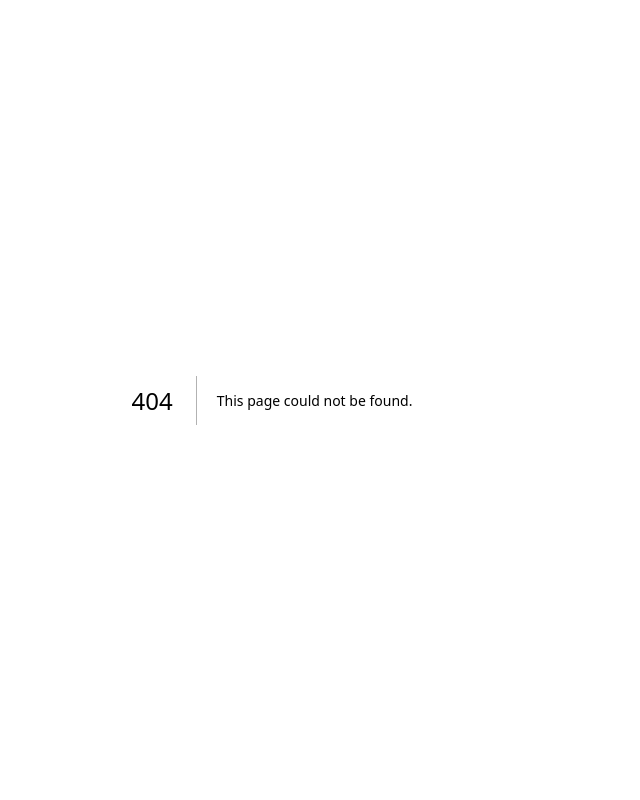
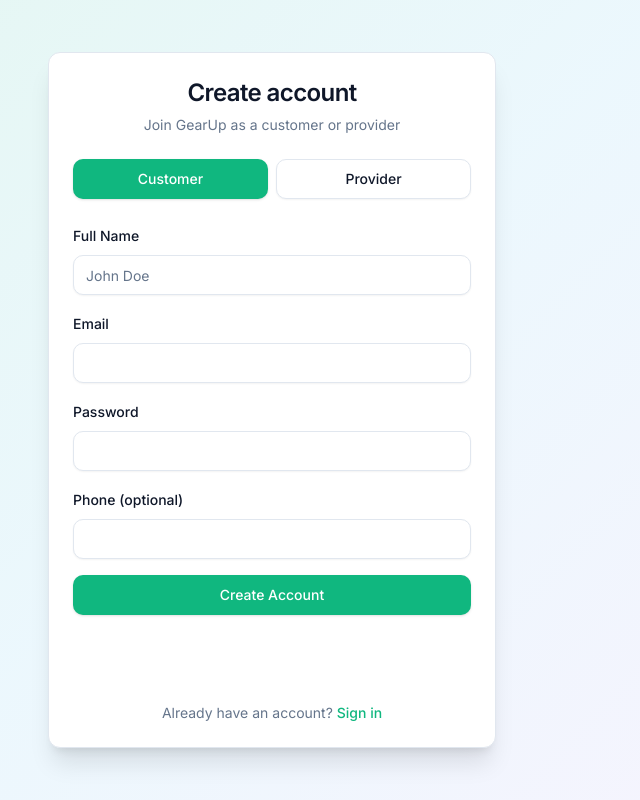
Before and after one commit to kaziashik/GearUp, a Next.js app in the folder Frontend/: page /register in a window 1280 px wide. Before the commit this address had no page. Shown: the whole page, without its empty margins (368-1008 px from the left). Built offline with nearby package versions, Linux system fonts and the light colour scheme; no server answers.

Commit message:
feat(frontend/auth-ui): add login and register forms with google oauth

```diff
--- /dev/null
+++ b/Frontend/app/(authGroup)/_components/AuthForms.tsx
@@ -0,0 +1,219 @@
+"use client";
+
+import { useRouter, useSearchParams } from "next/navigation";
+import { useState } from "react";
+import Link from "next/link";
+import { GoogleLogin } from "@react-oauth/google";
+import { toast } from "sonner";
+import { Button } from "@/components/ui/button";
+import { Input } from "@/components/ui/input";
+import { Label } from "@/components/ui/label";
+import { Card, CardContent, CardDescription, CardHeader, CardTitle } from "@/components/ui/card";
+import { loginAction, googleLoginAction } from "../_actions/authAction";
+import { getDashboardPath } from "@/utils/jwt";
+import { Role } from "@/lib/types";
+
+export function LoginForm() {
+  const router = useRouter();
+  const searchParams = useSearchParams();
+  const redirect = searchParams.get("redirect") || "";
+  const [loading, setLoading] = useState(false);
+
+  async function handleSubmit(e: React.FormEvent<HTMLFormElement>) {
+    e.preventDefault();
+    setLoading(true);
+    const form = new FormData(e.currentTarget);
+    const email = form.get("email") as string;
+    const password = form.get("password") as string;
+
+    const result = await loginAction(email, password);
+    setLoading(false);
+
+    if (result.success && result.data) {
+      toast.success("Welcome back!");
+      const path = redirect || getDashboardPath(result.data.user.role);
+      router.push(path);
+      router.refresh();
+    } else {
+      toast.error(result.message || "Login failed");
+    }
+  }
+
+  async function handleGoogle(credential: string) {
+    setLoading(true);
+    const result = await googleLoginAction(credential);
+    setLoading(false);
+
+    if (result.success && result.data) {
+      toast.success("Signed in with Google!");
+      router.push(redirect || getDashboardPath(result.data.user.role));
+      router.refresh();
+    } else {
+      toast.error(result.message || "Google login failed");
+    }
+  }
+
+  return (
+    <Card className="w-full max-w-md shadow-xl animate-fade-in">
+      <CardHeader className="text-center">
+        <CardTitle className="text-2xl">Welcome back</CardTitle>
+        <CardDescription>Sign in to your GearUp account</CardDescription>
+      </CardHeader>
+      <CardContent className="space-y-6">
+        <form onSubmit={handleSubmit} className="space-y-4">
+          <div className="space-y-2">
+            <Label htmlFor="email">Email</Label>
+            <Input id="email" name="email" type="email" required placeholder="you@example.com" />
+          </div>
+          <div className="space-y-2">
+            <Label htmlFor="password">Password</Label>
+            <Input id="password" name="password" type="password" required placeholder="••••••••" />
+          </div>
+          <Button type="submit" className="w-full" disabled={loading}>
+            {loading ? "Signing in..." : "Sign In"}
+          </Button>
+        </form>
+
+        {process.env.NEXT_PUBLIC_GOOGLE_CLIENT_ID && (
+          <div className="relative">
+            <div className="absolute inset-0 flex items-center">
+              <span className="w-full border-t" />
+            </div>
+            <div className="relative flex justify-center text-xs uppercase">
+              <span className="bg-card px-2 text-muted-foreground">Or continue with</span>
+            </div>
+          </div>
+        )}
+
+        {process.env.NEXT_PUBLIC_GOOGLE_CLIENT_ID && (
+          <div className="flex justify-center">
+            <GoogleLogin
+              onSuccess={(res) => res.credential && handleGoogle(res.credential)}
+              onError={() => toast.error("Google sign-in failed")}
+              theme="outline"
+              size="large"
+              width="100%"
+            />
+          </div>
+        )}
+
+        <p className="text-center text-sm text-muted-foreground">
+          Don&apos;t have an account?{" "}
+          <Link href="/register" className="text-primary font-medium hover:underline">
+            Create one
+          </Link>
+        </p>
+      </CardContent>
+    </Card>
+  );
+}
+
+export function RegisterForm({ defaultRole }: { defaultRole?: Role }) {
+  const router = useRouter();
+  const [loading, setLoading] = useState(false);
+  const [role, setRole] = useState<Role>(defaultRole || "CUSTOMER");
+
+  async function handleSubmit(e: React.FormEvent<HTMLFormElement>) {
+    e.preventDefault();
+    setLoading(true);
+    const form = new FormData(e.currentTarget);
+
+    const { registerAction } = await import("../_actions/authAction");
+    const result = await registerAction({
+      name: form.get("name") as string,
+      email: form.get("email") as string,
+      password: form.get("password") as string,
+      role,
+      phone: (form.get("phone") as string) || undefined,
+    });
+    setLoading(false);
+
+    if (result.success && result.data) {
+      toast.success("Account created successfully!");
+      router.push(getDashboardPath(result.data.user.role));
+      router.refresh();
+    } else {
+      toast.error(result.message || "Registration failed");
+    }
+  }
+
+  async function handleGoogle(credential: string) {
+    setLoading(true);
+    const result = await googleLoginAction(credential, role);
+    setLoading(false);
+
+    if (result.success && result.data) {
+      toast.success("Account created with Google!");
+      router.push(getDashboardPath(result.data.user.role));
+      router.refresh();
+    } else {
+      toast.error(result.message || "Google sign-up failed");
+    }
+  }
+
+  return (
+    <Card className="w-full max-w-md shadow-xl animate-fade-in">
+      <CardHeader className="text-center">
+        <CardTitle className="text-2xl">Create account</CardTitle>
+        <CardDescription>Join GearUp as a customer or provider</CardDescription>
+      </CardHeader>
+      <CardContent className="space-y-6">
+        <div className="grid grid-cols-2 gap-2">
+          {(["CUSTOMER", "PROVIDER"] as Role[]).map((r) => (
+            <Button
+              key={r}
+              type="button"
+              variant={role === r ? "default" : "outline"}
+              onClick={() => setRole(r)}
+              className="w-full"
+            >
+              {r === "CUSTOMER" ? "Customer" : "Provider"}
+            </Button>
+          ))}
+        </div>
+
+        <form onSubmit={handleSubmit} className="space-y-4">
+          <div className="space-y-2">
+            <Label htmlFor="name">Full Name</Label>
+            <Input id="name" name="name" required placeholder="John Doe" />
+          </div>
+          <div className="space-y-2">
+            <Label htmlFor="email">Email</Label>
+            <Input id="email" name="email" type="email" required />
+          </div>
+          <div className="space-y-2">
+            <Label htmlFor="password">Password</Label>
+            <Input id="password" name="password" type="password" required minLength={6} />
+          </div>
+          <div className="space-y-2">
+            <Label htmlFor="phone">Phone (optional)</Label>
+            <Input id="phone" name="phone" type="tel" />
+          </div>
+          <Button type="submit" className="w-full" disabled={loading}>
+            {loading ? "Creating account..." : "Create Account"}
+          </Button>
+        </form>
+
+        {process.env.NEXT_PUBLIC_GOOGLE_CLIENT_ID && (
+          <div className="flex justify-center">
+            <GoogleLogin
+              onSuccess={(res) => res.credential && handleGoogle(res.credential)}
+              onError={() => toast.error("Google sign-up failed")}
+              text="signup_with"
+              theme="outline"
+              size="large"
+              width="100%"
+            />
+          </div>
+        )}
+
+        <p className="text-center text-sm text-muted-foreground">
+          Already have an account?{" "}
+          <Link href="/login" className="text-primary font-medium hover:underline">
+            Sign in
+          </Link>
+        </p>
+      </CardContent>
+    </Card>
+  );
+}
--- /dev/null
+++ b/Frontend/app/(authGroup)/login/page.tsx
@@ -0,0 +1,18 @@
+import { GoogleOAuthProvider } from "@react-oauth/google";
+import { LoginForm } from "../_components/AuthForms";
+
+export default function LoginPage() {
+  const clientId = process.env.NEXT_PUBLIC_GOOGLE_CLIENT_ID || "";
+
+  return (
+    <div className="min-h-screen flex items-center justify-center gradient-hero p-4">
+      {clientId ? (
+        <GoogleOAuthProvider clientId={clientId}>
+          <LoginForm />
+        </GoogleOAuthProvider>
+      ) : (
+        <LoginForm />
+      )}
+    </div>
+  );
+}
--- /dev/null
+++ b/Frontend/app/(authGroup)/register/page.tsx
@@ -0,0 +1,25 @@
+import { GoogleOAuthProvider } from "@react-oauth/google";
+import { RegisterForm } from "../_components/AuthForms";
+import { Role } from "@/lib/types";
+
+export default async function RegisterPage({
+  searchParams,
+}: {
+  searchParams: Promise<{ role?: string }>;
+}) {
+  const params = await searchParams;
+  const defaultRole = params.role === "PROVIDER" ? ("PROVIDER" as Role) : ("CUSTOMER" as Role);
+  const clientId = process.env.NEXT_PUBLIC_GOOGLE_CLIENT_ID || "";
+
+  return (
+    <div className="min-h-screen flex items-center justify-center gradient-hero p-4">
+      {clientId ? (
+        <GoogleOAuthProvider clientId={clientId}>
+          <RegisterForm defaultRole={defaultRole} />
+        </GoogleOAuthProvider>
+      ) : (
+        <RegisterForm defaultRole={defaultRole} />
+      )}
+    </div>
+  );
+}
```
